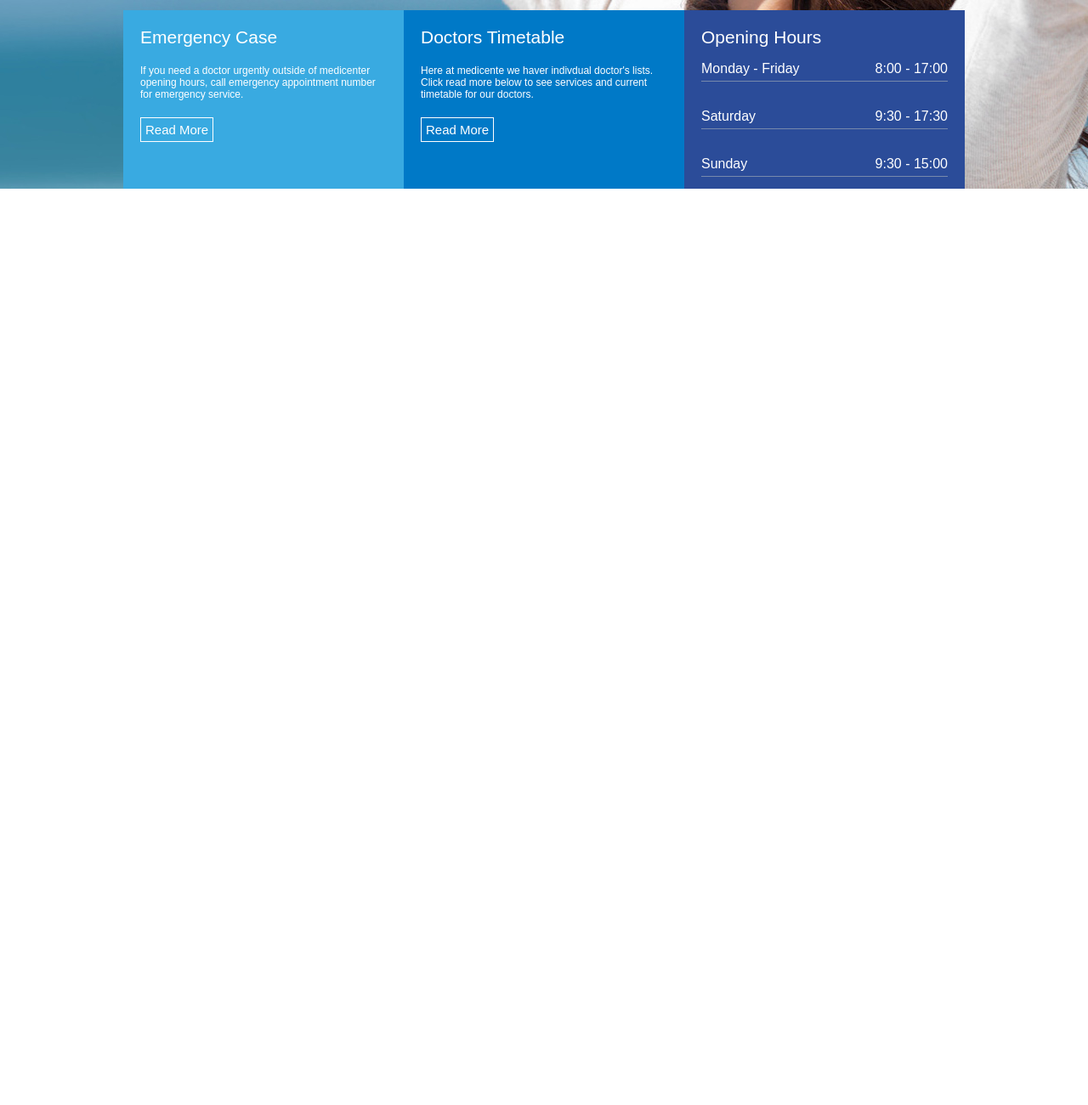
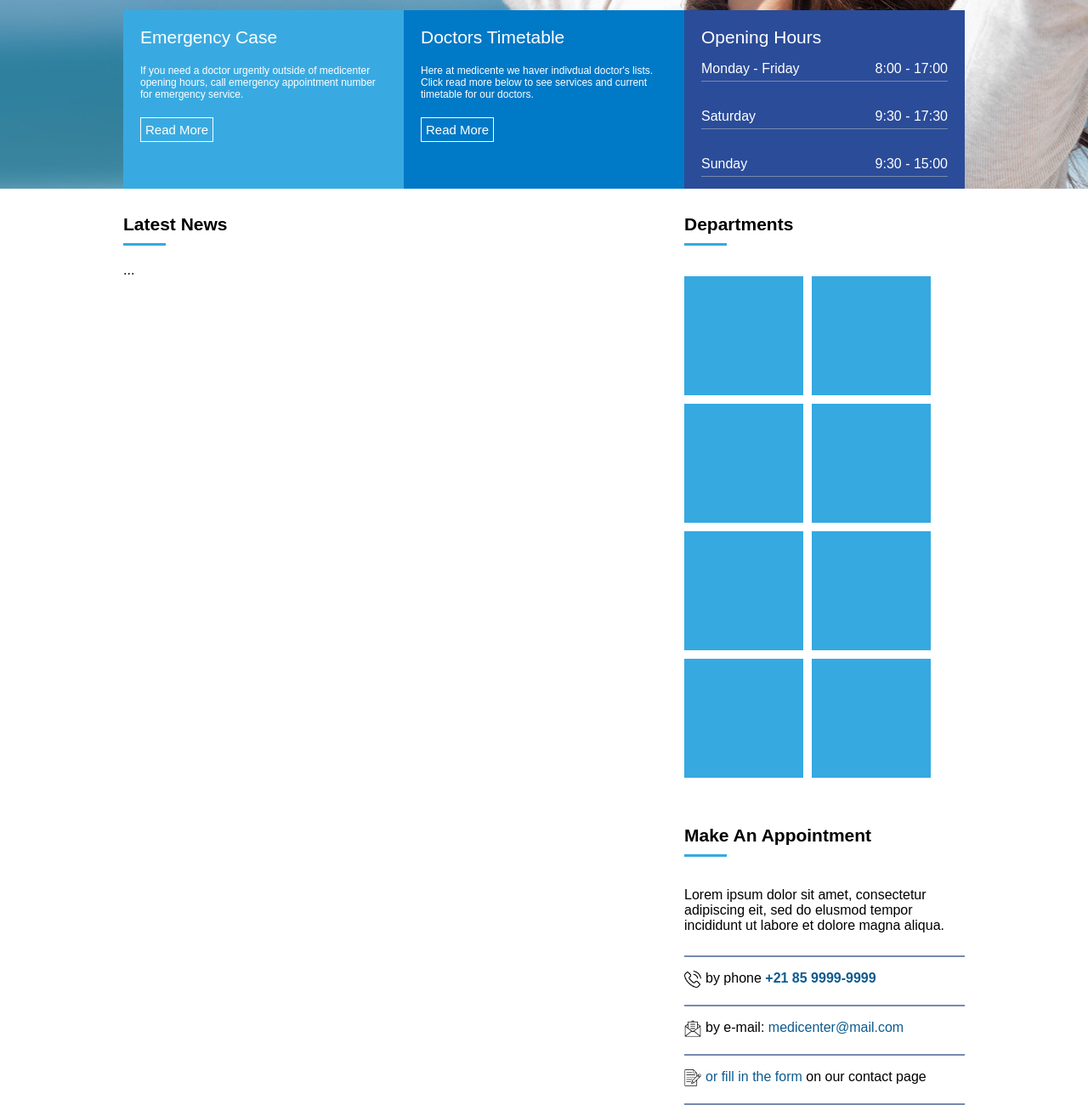
Before and after one commit to AlbertMagnus011/medicenter, a plain HTML site: page index.html in a window 1280 px wide. Shown: the part 568-1868 px from the top of the page at 85% size. Before the commit the page ends 800 px from the top, so only its background shows below. Drawn offline with Linux system fonts and the light colour scheme.

Commit message:
creating widget and contact area

```diff
--- a/assets/css/style.css
+++ b/assets/css/style.css
@@ -124,3 +124,73 @@ nav a:hover{
     list-style: none;
     border-bottom: 1px solid #7789ac;
 }
+#geral {
+    display: flex;
+    justify-content: center;
+}
+#geral section {
+    flex: 2;
+}
+#geral aside {
+    flex: 1;
+}
+.widget_title {
+    margin: 30px 0 20px 0;
+}
+.widget_title_text {
+    color: #000;
+    font-size: 21px;
+    font-weight: bold;
+}
+.widget_title_bar {
+    width: 50px;
+    height: 3px;
+    background-color: #36a9e1;
+    margin-top: 10px;
+}
+.widget_body_postit {
+    display: flex;
+    justify-content:flex-start;
+}
+.widget_body_postit ul {
+    list-style: none;
+    padding: 0;
+    display: flex;
+    justify-content:flex-start;
+    flex-wrap: wrap;
+}
+.widget_body_postit li {
+    background-color: #36A9E0;
+    height: 140px;
+    width: 140px;
+    margin: 0 10px 10px 0;
+}
+.widget_body_contact{
+    display: flex;
+    flex-direction: column;
+    justify-content: center;
+}
+.widget_body_contact p {
+    padding-bottom: 10px;
+}
+.widget_body_contact img {
+    width: 20px;
+    height: 20px;
+}
+.widget_body_contact ul{
+    display: flex;
+    list-style: none;
+    padding: 0;
+    display: flex;
+    justify-content:flex-start;
+}
+.widget_body_contact li {
+    padding-right: 5px;
+}
+.widget_body_contact li strong {
+    color: #0d5b8f;
+}
+.widget_contact_bar {
+    width: 100%;
+    height: 2px;
+    background-color: #7789ac;
--- a/index.html
+++ b/index.html
@@ -67,5 +67,70 @@
                 </div>
             </div>
         </section>
+        <section id="geral">
+            <div class="container">
+                <section>
+                    <div class="widget">
+                        <div class="widget_title">
+                            <div class="widget_title_text">Latest News</div>
+                            <div class="widget_title_bar"></div>
+                        </div>
+                        <div class="widget_body">
+                            ...
+                        </div>
+                    </div>
+                </section>
+                <aside>
+                    <div class="widget">
+                        <div class="widget_title">
+                            <div class="widget_title_text">Departments</div>
+                            <div class="widget_title_bar"></div>
+                        </div>
+                        <div class="widget_body">
+                            <div class="widget_body_postit">
+                                <ul>
+                                    <li></li>
+                                    <li></li>
+                                    <li></li>
+                                    <li></li>
+                                    <li></li>
+                                    <li></li>
+                                    <li></li>
+                                    <li></li>
+                                </ul>
+                            </div>
+                        </div>
+                    </div>
+                    <div class="widget">
+                        <div class="widget_title">
+                            <div class="widget_title_text">Make An Appointment</div>
+                            <div class="widget_title_bar"></div>
+                        </div>
+                        <div class="widget_body">
+                            <div class="widget_body_contact">
+                                <p>Lorem ipsum dolor sit amet, consectetur adipiscing eit, sed do elusmod tempor incididunt ut labore et dolore magna aliqua.
+                                </p>
+                                <div class="widget_contact_bar"></div>
+                                <ul>
+                                    <li><img src="./assets/icons/tel.png" alt=""></li>
+                                    <li>by phone <strong>+21 85 9999-9999</strong></li>
+                                </ul>
+                                <div class="widget_contact_bar"></div>
+                                <ul>
+                                    <li><img src="./assets/icons/email.png"></li>
+                                    <li>by e-mail: <span style="color: #0d5b8f;">medicenter@mail.com</span></li>
+                                </ul>
+                                <div class="widget_contact_bar"></div>
+                                <ul>
+                                    <li><img src="./assets/icons/form.png"></li>
+                                    <li><span style="color: #0d5b8f;">or fill in the form</span> on our contact page</li>
+                                </ul>
+                                <div class="widget_contact_bar"></div>
+                            </div>
+                        </div>
+                    </div>
+                </aside>
+            </div>
+        </section>
     </body>
 </html>
```
Also changed, not shown: assets/icons/email.png (added), assets/icons/form.png (added), assets/icons/tel.png (added).
